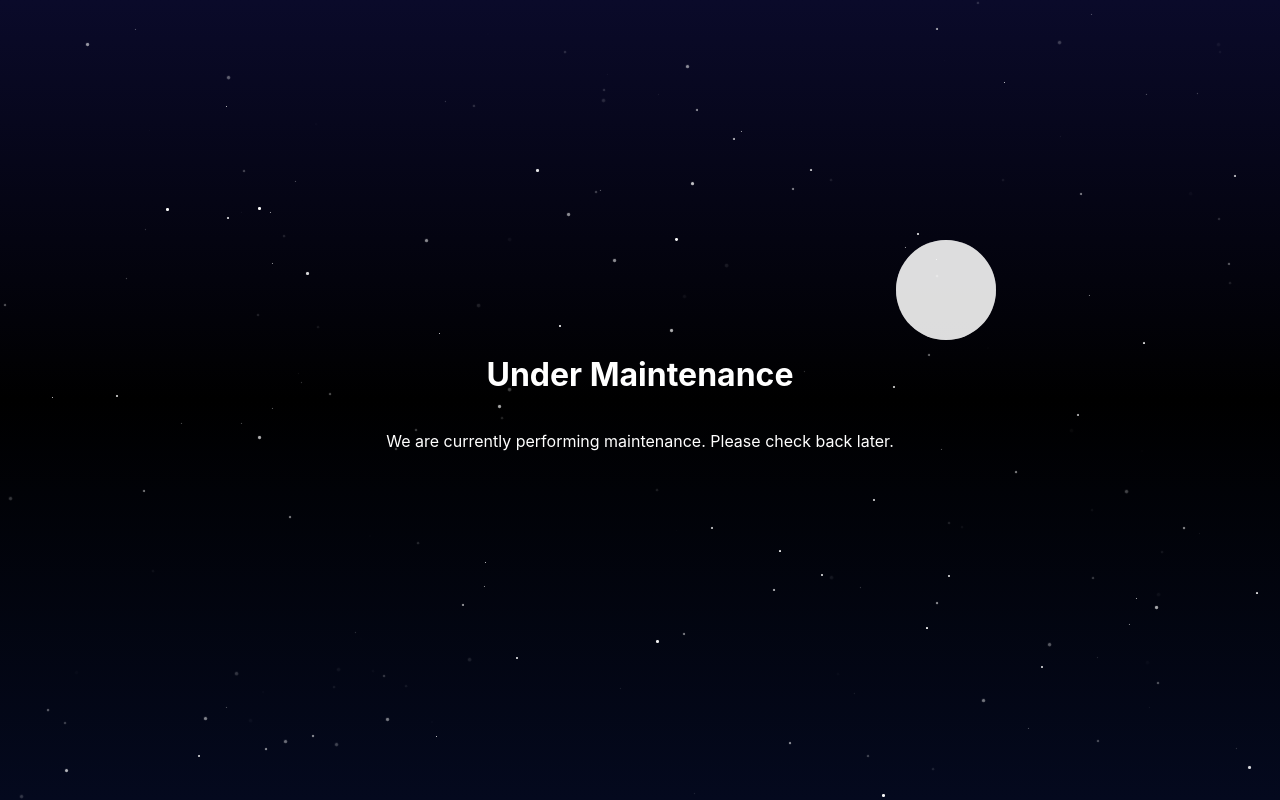
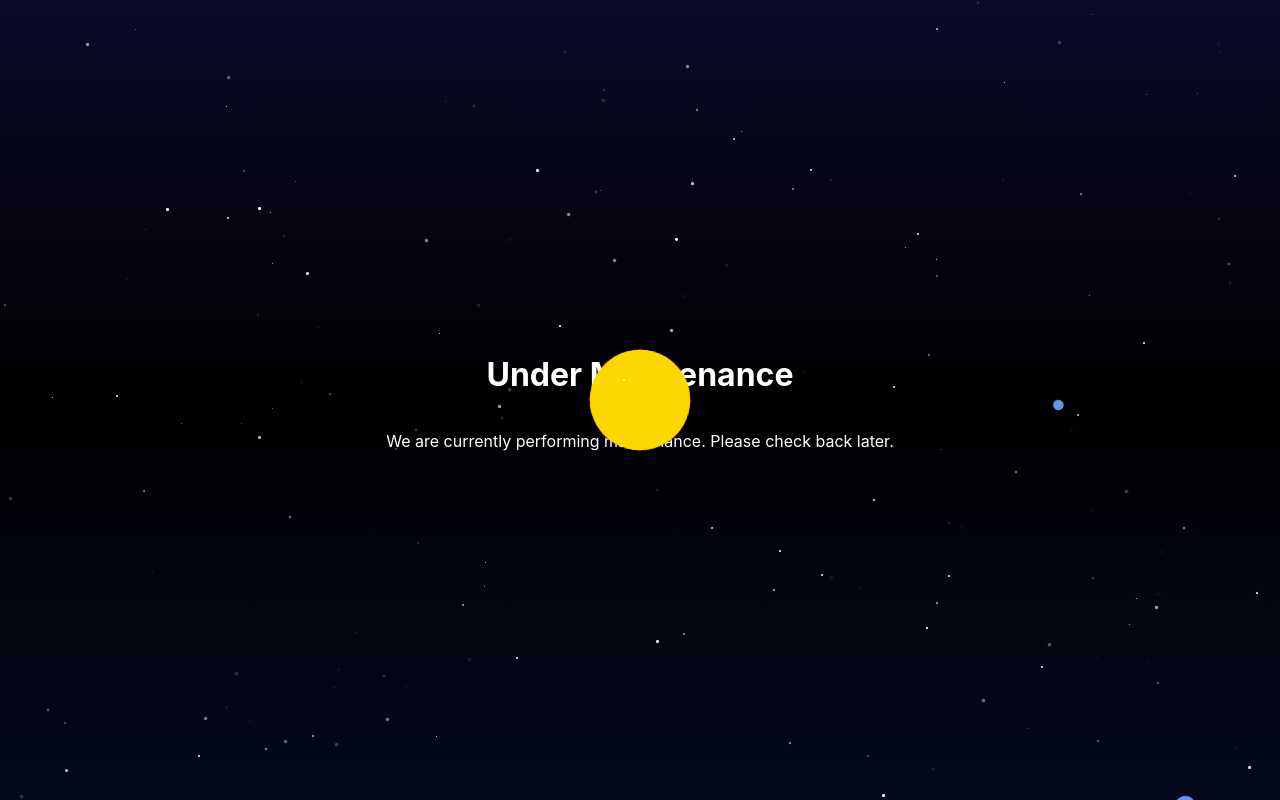
Before and after one commit to parth5757/parth_thakkar, a React (Create React App) app in the folder frontend/: page / in a window 1280 px wide. Built offline with nearby package versions, Linux system fonts and the light colour scheme.

Commit message:
8/10/23 2

```diff
--- a/frontend/src/App.js
+++ b/frontend/src/App.js
@@ -134,10 +134,35 @@ function App() {
       createStar();
     }
 
-    // Create a planet
-    const planet = document.createElement('div');
-    planet.classList.add('planet');
-    container.appendChild(planet);
+    // Create the Sun
+    const sun = document.createElement('div');
+    sun.classList.add('sun');
+    container.appendChild(sun);
+
+    // Create Planets
+    const planets = [
+      { name: 'Mercury', size: 10, distance: 40 },
+      { name: 'Venus', size: 20, distance: 70 },
+      { name: 'Earth', size: 20, distance: 100 },
+      { name: 'Mars', size: 15, distance: 150 },
+      { name: 'Jupiter', size: 40, distance: 220 },
+      { name: 'Saturn', size: 35, distance: 320 },
+      { name: 'Uranus', size: 25, distance: 430 },
+      { name: 'Neptune', size: 25, distance: 520 },
+    ];
+
+    planets.forEach((planet, index) => {
+      const planetElement = document.createElement('div');
+      planetElement.classList.add('planet');
+      planetElement.style.width = `${planet.size}px`;
+      planetElement.style.height = `${planet.size}px`;
+      const angle = (index / planets.length) * 2 * Math.PI;
+      const x = Math.cos(angle) * planet.distance + 50; // Centered at (50, 50)
+      const y = Math.sin(angle) * planet.distance + 50;
+      planetElement.style.left = `${x}%`;
+      planetElement.style.top = `${y}%`;
+      container.appendChild(planetElement);
+    });
   }, []); // Empty dependency array to run the effect once on component mount
 
   return (
--- a/frontend/src/index.css
+++ b/frontend/src/index.css
@@ -54,15 +54,48 @@ code {
   }
 }
 
+/* Styles for the sun */
+.sun {
+  background-color: #FFD700; /* Yellow color for the sun */
+  border-radius: 50%; /* Make it a circle */
+  position: absolute;
+  width: 100px; /* Adjust the size of the sun */
+  height: 100px;
+  top: 50%;
+  left: 50%;
+  margin-top: -50px; /* Center vertically */
+  margin-left: -50px; /* Center horizontally */
+  animation: spin 20s linear infinite; /* Add a rotation animation */
+}
+
+/* Styles for the planets */
 .planet {
-  width: 100px;
-  height: 100px;
-  background-color: #f3f3f3; /* Set the color of your planet */
-  border-radius: 50%; /* Make it round */
+  background-color: #6495ED; /* Blue color for planets */
+  border-radius: 50%; /* Make them circles */
   position: absolute;
-  top: 30%; /* Adjust the position */
-  left: 70%; /* Adjust the position */
-  opacity: 0.7; /* Adjust the opacity */
+  width: 30px; /* Adjust the size of the planets */
+  height: 30px;
+  animation: orbit 10s linear infinite; /* Add an orbit animation */
+}
+
+/* Keyframes for the rotation animation */
+@keyframes spin {
+  0% {
+    transform: rotate(0deg);
+  }
+  100% {
+    transform: rotate(360deg);
+  }
+}
+
+/* Keyframes for the orbit animation */
+@keyframes orbit {
+  0% {
+    transform: translateX(0px) translateY(0px) rotate(0deg);
+  }
+  100% {
+    transform: translateX(-180px) translateY(0px) rotate(360deg);
+  }
 }
 
 h1{
```
